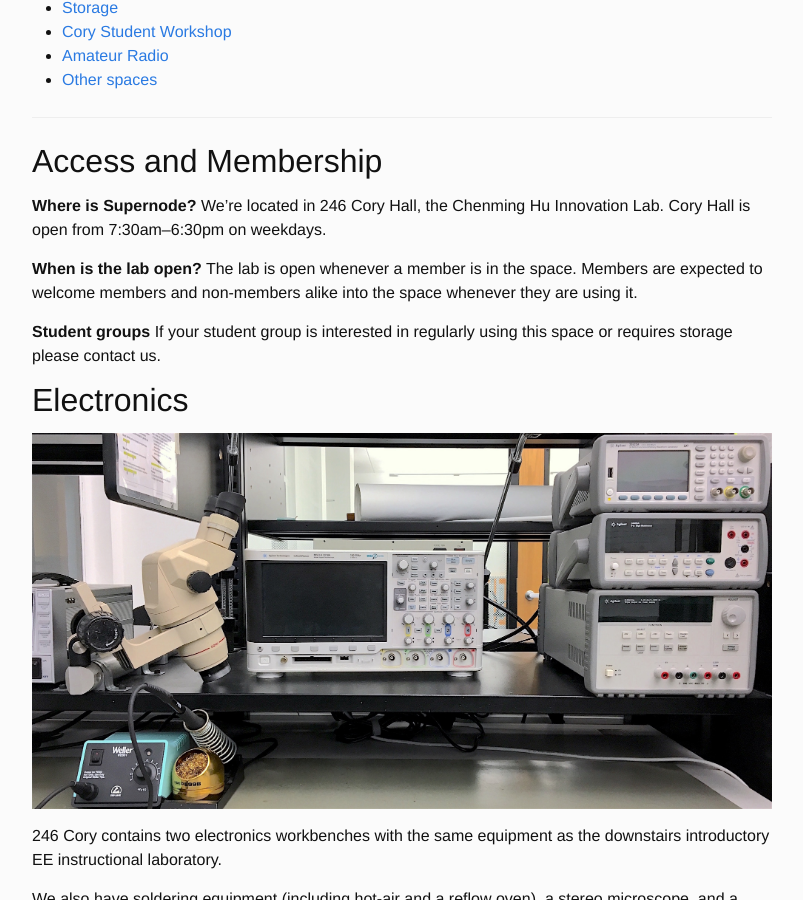
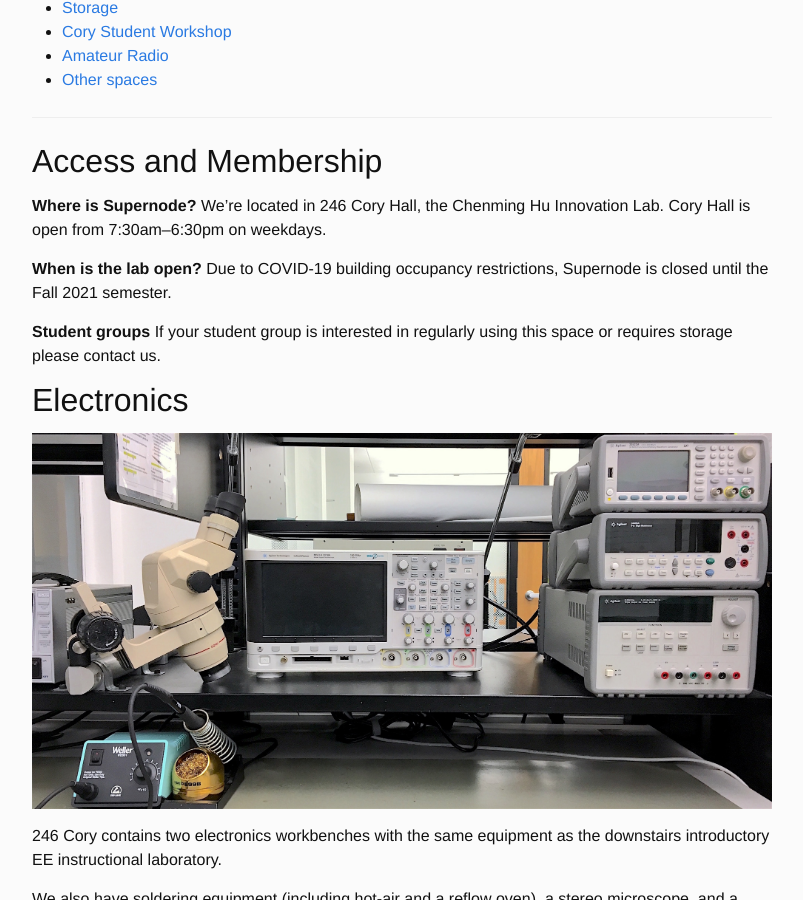
Before and after one commit to ucb-supernode/website, a Jekyll site: the page built from about.md, in a window 1280 px wide and 900 px high, scrolled down 860 px. Shown: the whole window, without its empty margins (238-1041 px from the left). Built offline with Jekyll 4.4.1, drawn with Linux system fonts in a browser that asks for light colours.

Commit message:
Update COVID information

```diff
--- a/about.md
+++ b/about.md
@@ -25,7 +25,7 @@ Access and Membership
 
 **Where is Supernode?** We're located in 246 Cory Hall, the Chenming Hu Innovation Lab. Cory Hall is open from 7:30am–6:30pm on weekdays.
 
-**When is the lab open?** The lab is open whenever a member is in the space. Members are expected to welcome members and non-members alike into the space whenever they are using it.
+**When is the lab open?** Due to COVID-19 building occupancy restrictions, Supernode is closed until the Fall 2021 semester.
 
 **Student groups** If your student group is interested in regularly using this space or requires storage please contact us.
 
```
Also changed, not shown: _includes/intro.md (+1 -1 lines).
